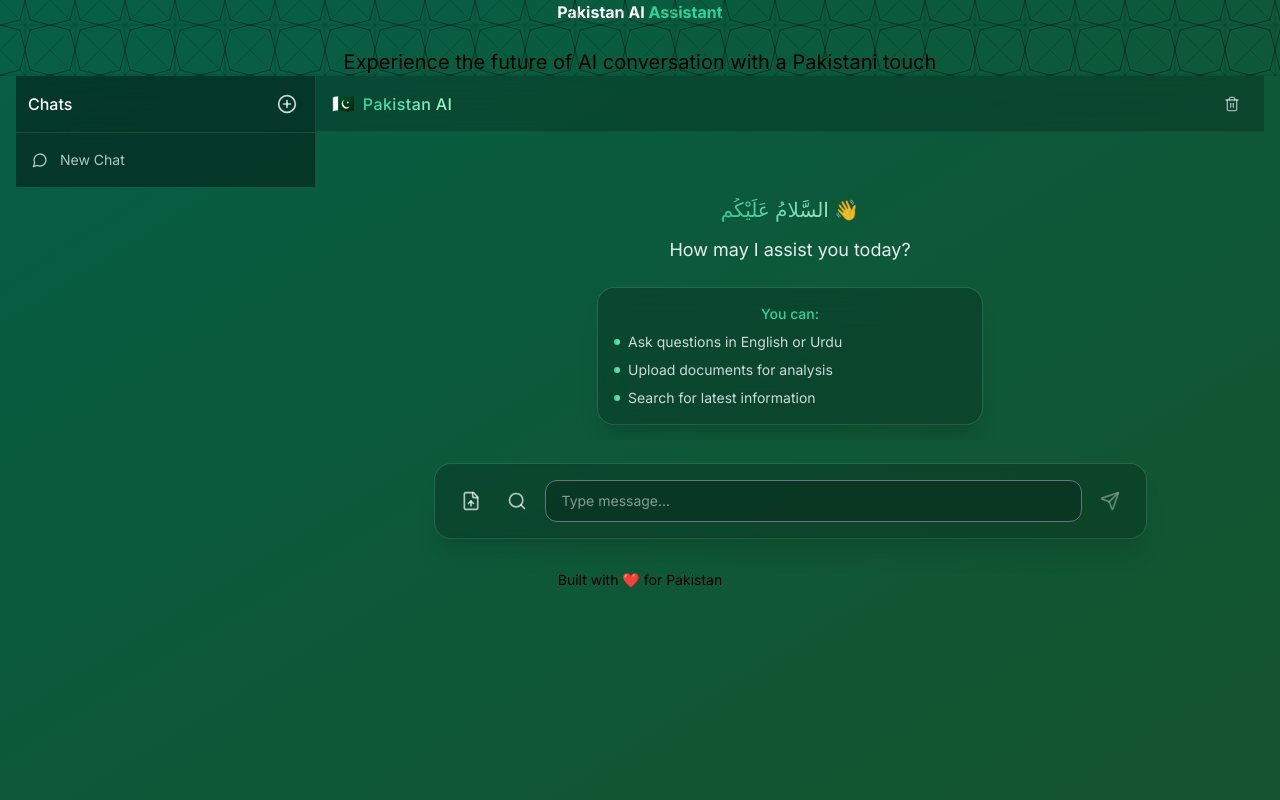
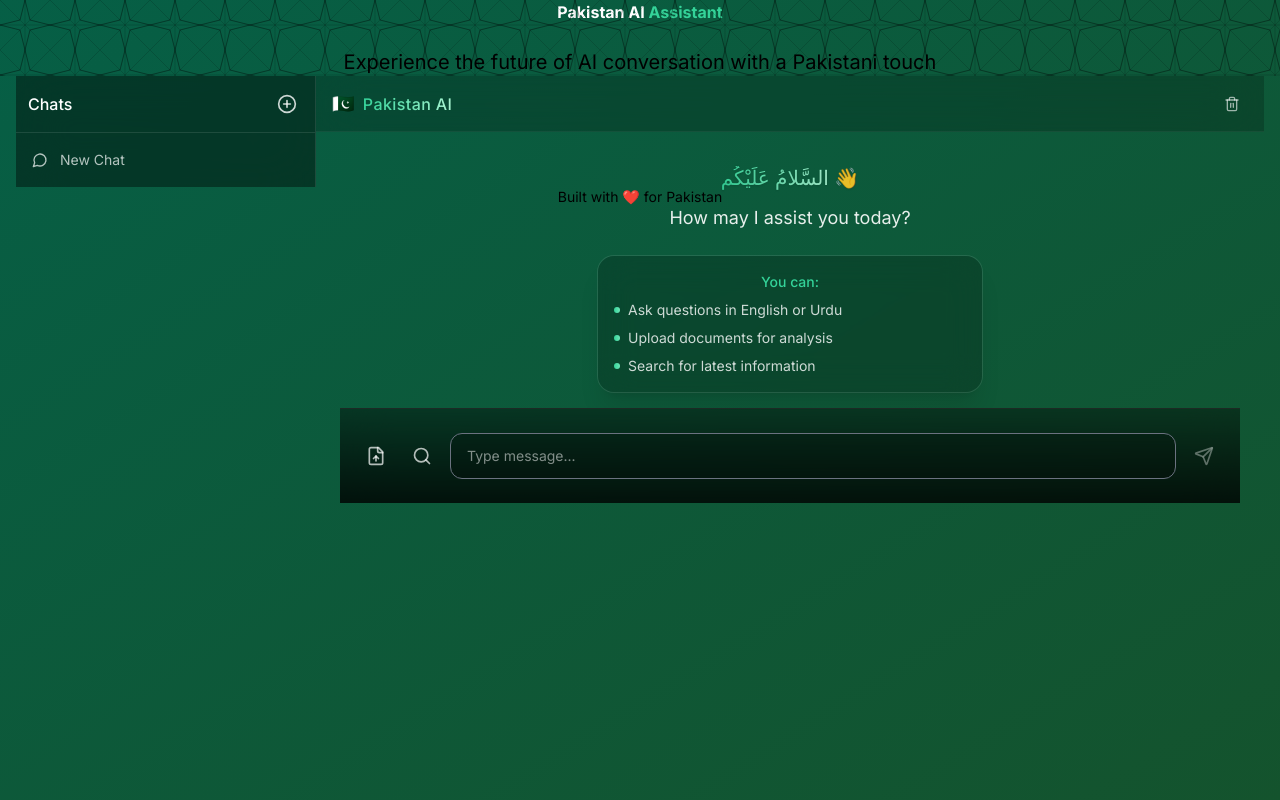
Before and after one commit to ozzaii/pakistan, a Next.js app in the folder pakistan-ai-web/: page / in a window 1280 px wide. Built offline with nearby package versions, Linux system fonts and the light colour scheme.

Commit message:
🧠 GALAXY BRAIN: Dynamic height + intelligent layout

```diff
--- a/pakistan-ai-web/src/components/Chat.tsx
+++ b/pakistan-ai-web/src/components/Chat.tsx
@@ -714,9 +714,9 @@ export default function Chat() {
         </div>
       </div>
 
-      {/* Main Chat Area - Premium AF */}
-      <div className="flex-1 flex flex-col h-full w-full">
-        {/* Header - Clean + minimal */}
+      {/* Main Chat Area - GALAXY BRAIN LAYOUT */}
+      <div className="flex-1 flex flex-col h-dvh lg:h-full w-full">
+        {/* Header - Always visible */}
         <div className="flex justify-between items-center h-14 px-4 bg-black/20 backdrop-blur-xl shrink-0 border-b border-white/5">
           <h2 className="text-white text-base font-medium tracking-wide flex items-center gap-2">
             <span className="text-lg">🇵🇰</span>
@@ -731,9 +731,13 @@ export default function Chat() {
           </button>
         </div>
 
-        {/* Messages + Input Container - Premium positioning */}
-        <div className="flex-1 flex flex-col max-h-[calc(100vh-3.5rem)] lg:max-h-[85vh] mx-auto w-full lg:w-[85%] xl:w-[75%] 2xl:w-[65%] py-4 lg:py-8">
-          {/* Messages area - Clean scroll */}
+        {/* Dynamic Content Container - BIG BRAIN ENERGY */}
+        <div className="relative flex-1 flex flex-col min-h-0 w-full">
+          {/* Auto-sizing Content Wrapper */}
+          <div className="absolute inset-0 flex flex-col">
+            {/* Centered Content with Max Width */}
+            <div className="flex-1 flex flex-col w-full max-w-[900px] mx-auto">
+              {/* Scrollable Messages - Perfect Spacing */}
               <div className="flex-1 overflow-y-auto px-4 space-y-4 scroll-smooth scrollbar-thin scrollbar-thumb-white/10">
                 {messages.length === 0 && (
                   <div className="text-center text-white/90 mt-6 sm:mt-8">
@@ -825,12 +829,10 @@ export default function Chat() {
                 <div ref={messagesEndRef} />
               </div>
 
-          {/* Input area - Premium AF */}
-          <div className="w-full bg-black/20 backdrop-blur-sm px-4 py-4 lg:rounded-2xl lg:mt-6 lg:mx-auto lg:max-w-3xl lg:ring-1 lg:ring-white/10 lg:shadow-xl hover:lg:ring-white/20 transition-all">
-            <form
-              onSubmit={handleSubmit}
-              className="flex flex-col gap-3"
-            >
+              {/* Smart Input Container - Always Visible */}
+              <div className="w-full bg-gradient-to-t from-black/80 to-black/40 backdrop-blur-xl border-t border-white/10">
+                <div className="px-4 py-4 lg:py-6">
+                  <form onSubmit={handleSubmit} className="flex flex-col gap-3">
                     <div className="flex items-center gap-2">
                       <div className="flex gap-1.5">
                         <button
@@ -866,7 +868,7 @@ export default function Chat() {
                             ? "Search..."
                             : "Type message..."
                         }
-                  className="flex-1 bg-black/20 text-white placeholder-white/50 rounded-xl px-4 py-2.5 focus:outline-none focus:ring-1 focus:ring-emerald-500/50 text-sm transition-all"
+                        className="flex-1 bg-black/20 text-white placeholder-white/50 rounded-xl px-4 py-3 focus:outline-none focus:ring-2 focus:ring-emerald-500/50 text-sm transition-all"
                         disabled={isLoading}
                       />
                       {error ? (
@@ -890,9 +892,9 @@ export default function Chat() {
                       )}
                     </div>
 
-              {/* Status indicators - Premium polish */}
+                    {/* Status indicators */}
                     {(pendingFile || error) && (
-                <div className="flex items-center gap-3 px-1">
+                      <div className="flex items-center gap-3 px-1 pt-1">
                         {pendingFile && (
                           <span className="text-emerald-400 flex items-center gap-1.5 text-xs">
                             <span className="w-1.5 h-1.5 bg-gradient-to-r from-emerald-400 to-emerald-300 rounded-full animate-pulse"></span>
@@ -918,6 +920,9 @@ export default function Chat() {
                 </div>
               </div>
             </div>
+          </div>
+        </div>
+      </div>
 
       {/* Mobile backdrop - Premium blur */}
       {isSidebarOpen && (
```
Lines whose indentation alone changed are shown as unchanged.
